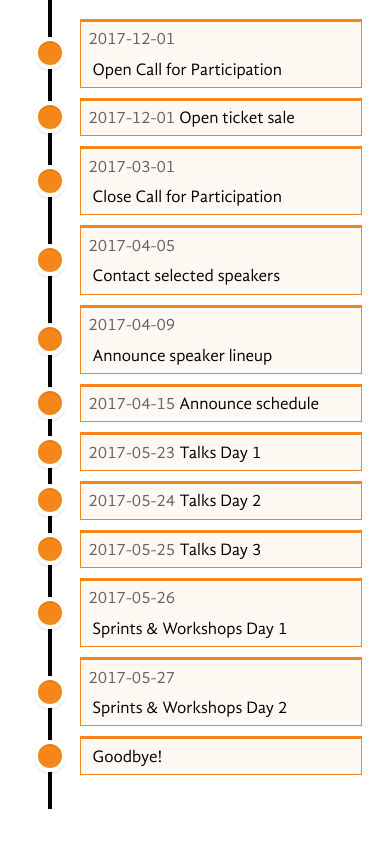
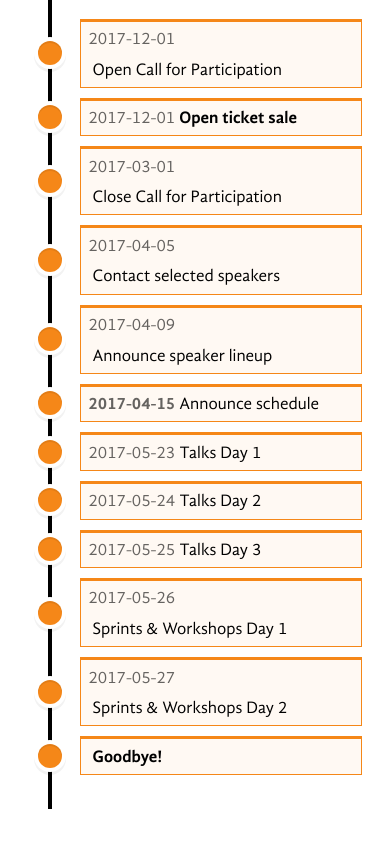
Before and after one commit to rixx/2018.djangocon.eu, a Jekyll site: the page built from timeline.md, in a window 390 px wide. Shown: the part 698-1553 px from the top of the page. Built offline with Jekyll 4.4.1, drawn with Linux system fonts in a browser that asks for light colours; our own code applies the rules of GitHub Pages for plain Markdown files.

Commit message:
Make some timeline elements bold in mobile mode

```diff
--- a/css/main.css
+++ b/css/main.css
@@ -430,6 +430,9 @@ header.subnav {
     width: 80%;
     padding: 2px 8px;
   }
+  .timeline .relevant {
+    font-weight: 600;
+  }
   .timeline li:nth-child(2n) .timeline-content {
     margin-left: 20px;
   }
--- a/timeline.md
+++ b/timeline.md
@@ -23,7 +23,7 @@ change in a blog post!
     <div class="date">
       2017-12-01
     </div>
-    <div class="heading">
+    <div class="heading relevant">
       Open ticket sale
     </div>
   </div></li>
@@ -52,7 +52,7 @@ change in a blog post!
     </div>
   </div></li>
   <li><div class="timeline-bubble"></div><div class="timeline-content">
-    <div class="date">
+    <div class="date relevant">
       2017-04-15
     </div>
     <div class="heading">
@@ -100,7 +100,7 @@ change in a blog post!
     </div>
   </div></li>
   <li><div class="timeline-bubble"></div><div class="timeline-content">
-    <div class="heading">
+    <div class="heading relevant">
       Goodbye!
     </div>
   </div></li>
```
